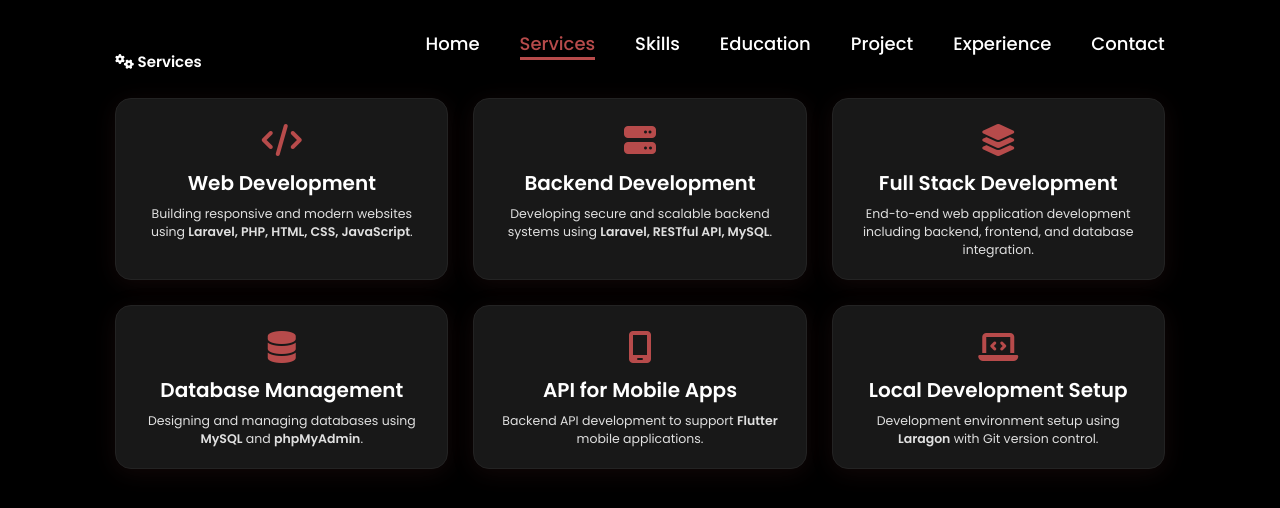
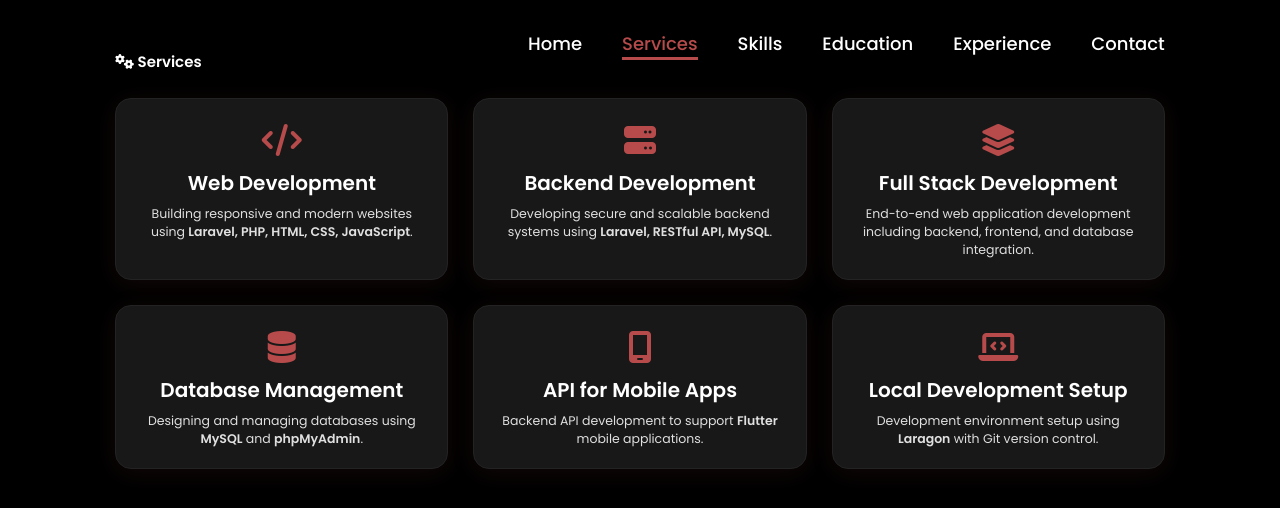
Before and after one commit to nasrull99/portfolio, a plain HTML site: page service.html in a window 1280 px wide. Drawn offline with Linux system fonts and the light colour scheme.

Commit message:
Remove 'Project' link from navigation

```diff
--- a/service.html
+++ b/service.html
@@ -18,7 +18,6 @@
             <a href="service.html" class="active">Services</a>
             <a href="skill.html">Skills</a>
             <a href="education.html">Education</a>
-            <a href="project.html">Project</a>
             <a href="experience.html">Experience</a>
             <a href="contact.html">Contact</a>
         </nav>
```
